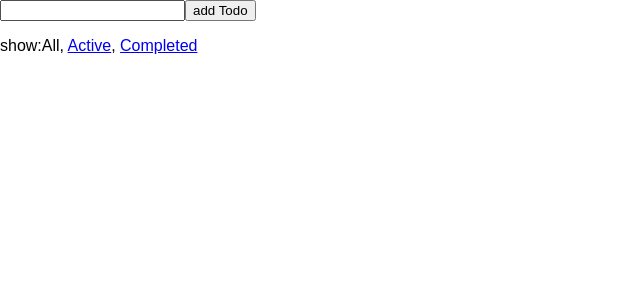
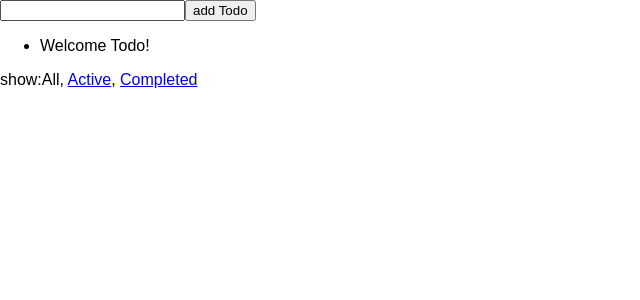
Before and after one commit to Jaycexx/Redux_TODO, a React (Create React App) app: page / in a window 1280 px wide. Shown: the top 300 px of the page, without its empty margins (0-640 px from the left). Built offline with nearby package versions, Linux system fonts and the light colour scheme.

Commit message:
Supplying the Initial State

```diff
--- a/src/stores/TodoStore.js
+++ b/src/stores/TodoStore.js
@@ -56,7 +56,14 @@
   todos,
   visibilityFilter,
 });
-
-const store = createStore(todoApp);
+const initialState = {
+  todos: [{
+    id: -1,
+    text: 'Welcome Todo!',
+    complete: false,
+  }],
+  visibilityFilter: undefined
+}
+const store = createStore(todoApp, initialState);
 
 export default store;
```
